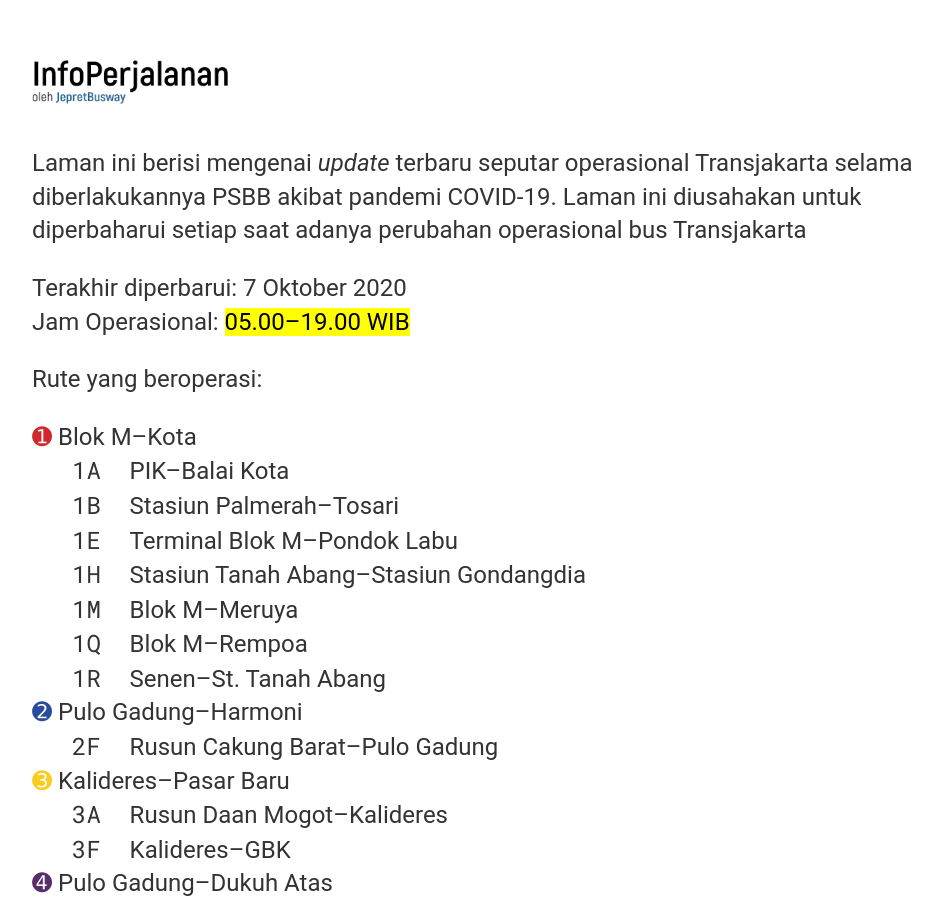
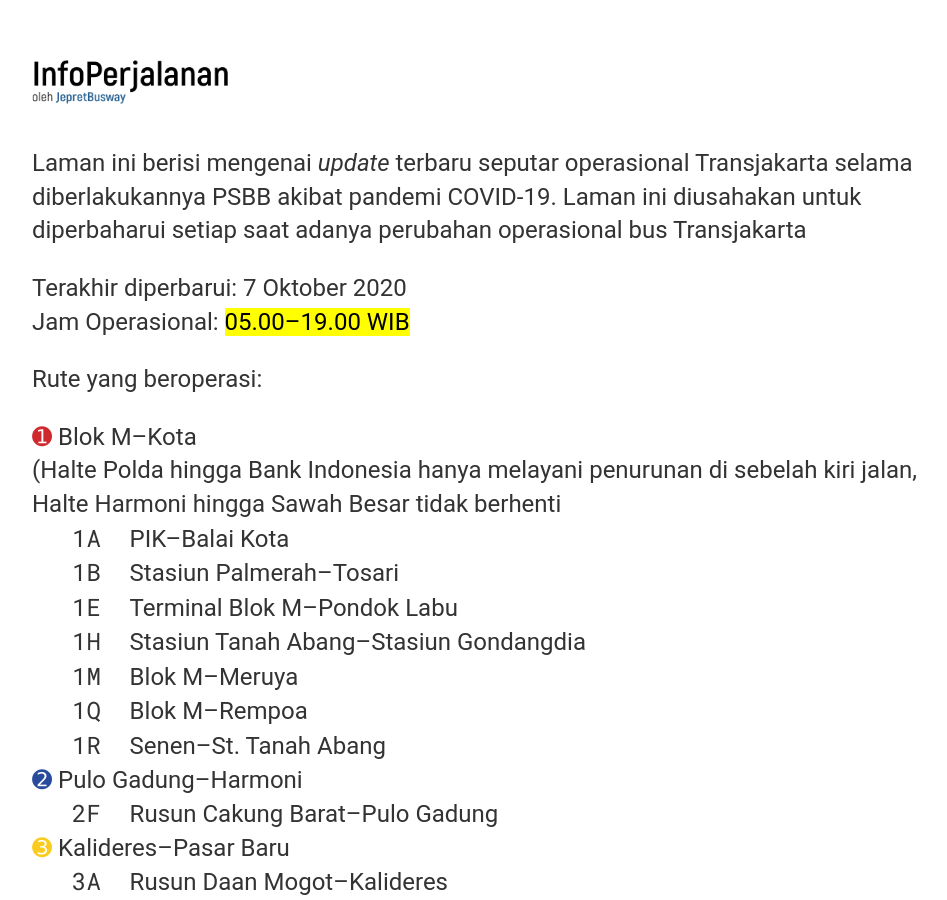
Before and after one commit to jepbusway/InfoPerjalanan2, a Jekyll site: the page built from index.html, in a window 1280 px wide and 900 px high. Shown: the whole window, without its empty margins (160-1107 px from the left). Built offline with Jekyll 4.4.1, drawn with Linux system fonts in a browser that asks for light colours; some of the changed text lies outside the part shown.

Commit message:
Update index.html

```diff
--- a/index.html
+++ b/index.html
@@ -10,7 +10,7 @@
 	<div class="content">
 	    	<p class="list rute">Terakhir diperbarui: 7 Oktober 2020<br>Jam Operasional: <mark>05.00–19.00 WIB</mark></p>
  	   	<p>Rute yang beroperasi:
- 	   		<dt><kor style="color: #CF292E">➊</kor>	Blok M–Kota</dt>
+ 	   		<dt><kor style="color: #CF292E">➊</kor>	Blok M–Kota<br>(Halte Polda hingga Bank Indonesia hanya melayani penurunan di sebelah kiri jalan,<br>Halte Harmoni hingga Sawah Besar tidak berhenti</dt>
  	   		<dd><nor>1A&nbsp;&nbsp;</nor>PIK–Balai Kota</dd>
     			<dd><nor>1B&nbsp;&nbsp;</nor>Stasiun Palmerah–Tosari</dd>
     			<dd><nor>1E&nbsp;&nbsp;</nor>Terminal Blok M–Pondok Labu</dd>
@@ -61,6 +61,7 @@
 			<dt><nor>D21 </nor>Universitas Indonesia–Lebak Bulus</dt>
 			<dt><nor>1K&nbsp; </nor>Cibubur–Blok M<sub>Royaltrans</sub></dt>
 			<dt><nor>6P&nbsp; </nor>Cibubur–Kuningan<sub>Royaltrans</sub></dt>
+			<dt><nor>GR1 </nor>Bundaran Senayan–Harmoni</dt>
 			<dt>Jak Lingko:69 rute</dt>
     		</p>
     	</div>
```
